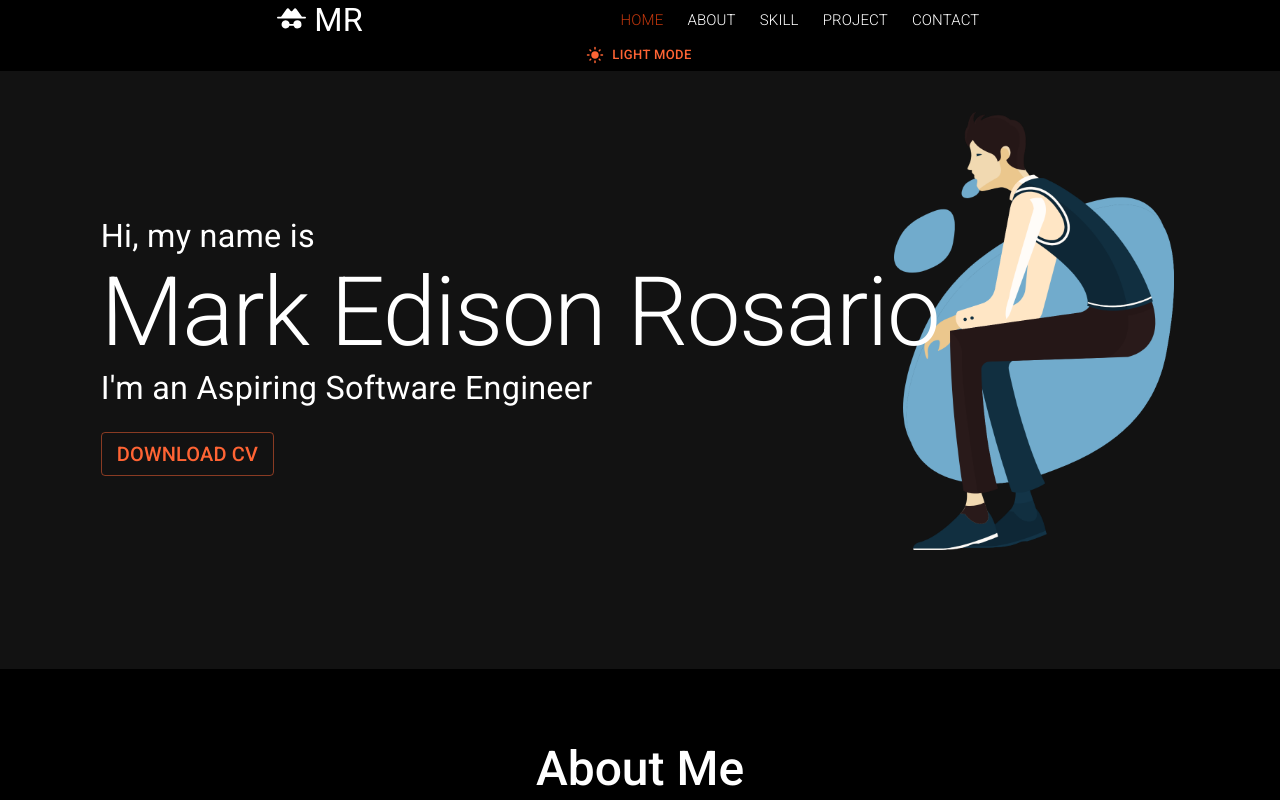
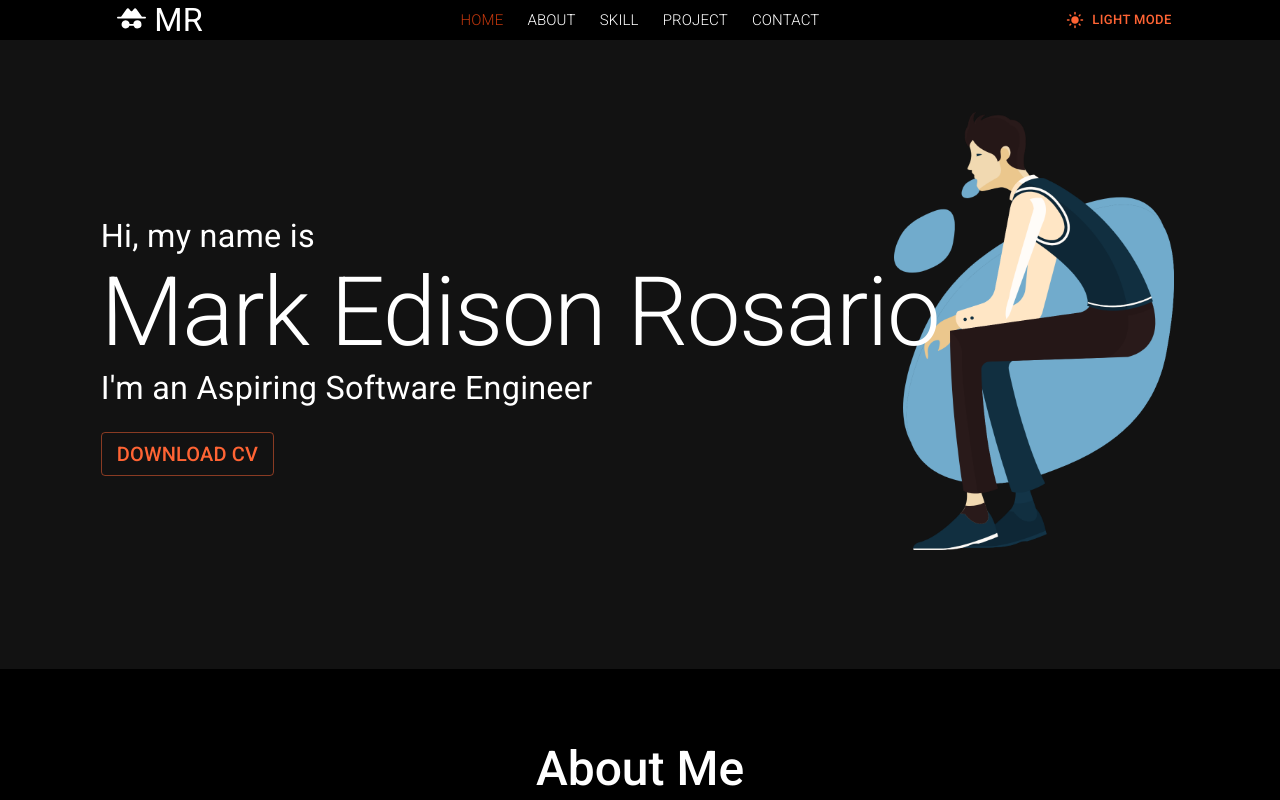
Before and after one commit to MrYious/My-Portfolio, a React (Create React App) app in the folder frontend/: page / in a window 1280 px wide. Shown: the top 800 px of the page. Built offline with nearby package versions, Linux system fonts and the light colour scheme.

Commit message:
style: adjust sizing

```diff
--- a/frontend/src/components/ThemeToggle.js
+++ b/frontend/src/components/ThemeToggle.js
@@ -14,7 +14,7 @@ const ThemeToggle = ({ small }) => {
         <Grid
             container
             item
-            xs={2}  md={4}
+            xs={2}  md={3}
             justifyContent={'center'}
             alignContent={'center'}
         >
```
